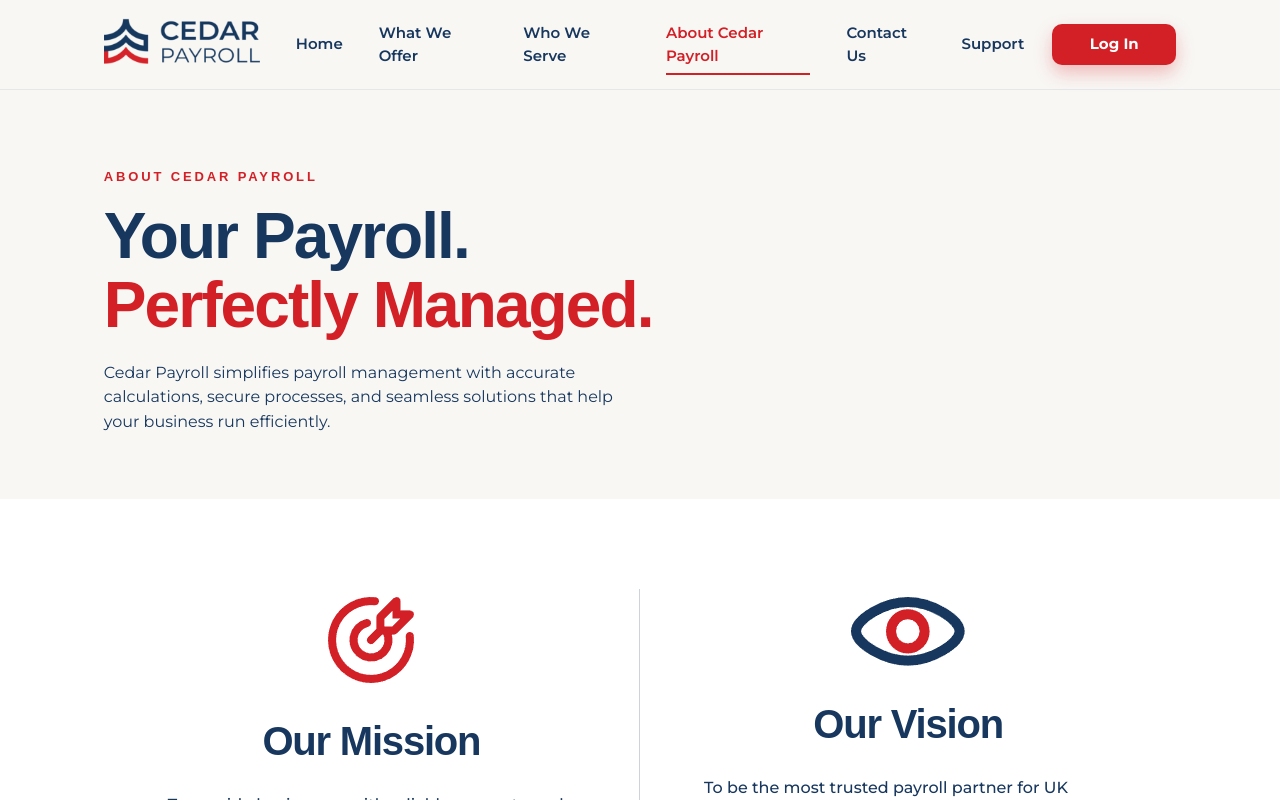
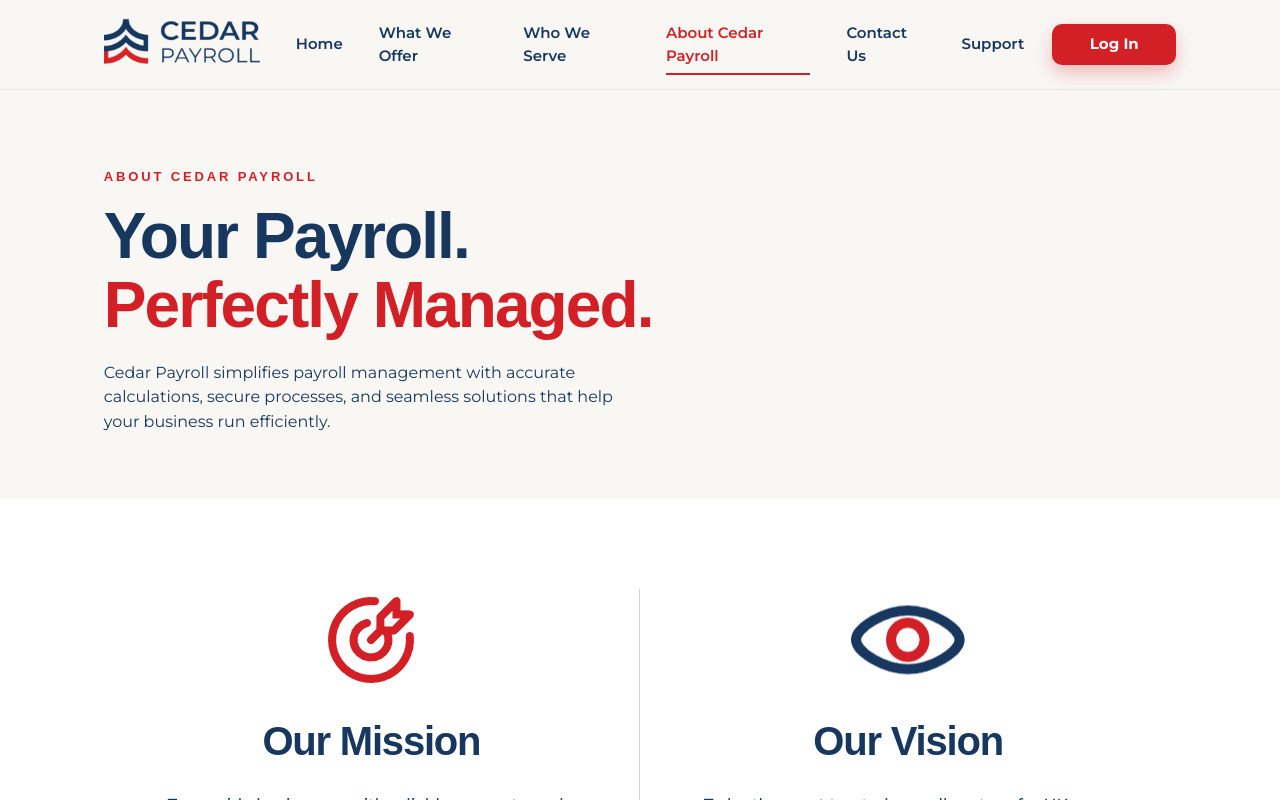
Before and after one commit to its-malaika16/cedar-payroll-frontend, a React (Vite) app: page /about in a window 1280 px wide. Shown: the top 800 px of the page. Built offline with nearby package versions, Linux system fonts and the light colour scheme; a web font is replaced by a local one.

Commit message:
Align About mission and vision headings

```diff
--- a/site/components/About/vision-mission-section.css
+++ b/site/components/About/vision-mission-section.css
@@ -26,8 +26,9 @@
 .mission-icon {
   display: block;
   width: 86px;
-  height: auto;
+  height: 86px;
   margin-bottom: 28px;
+  flex-shrink: 0;
 }
 
 .mission-card:last-child .mission-icon {
```
